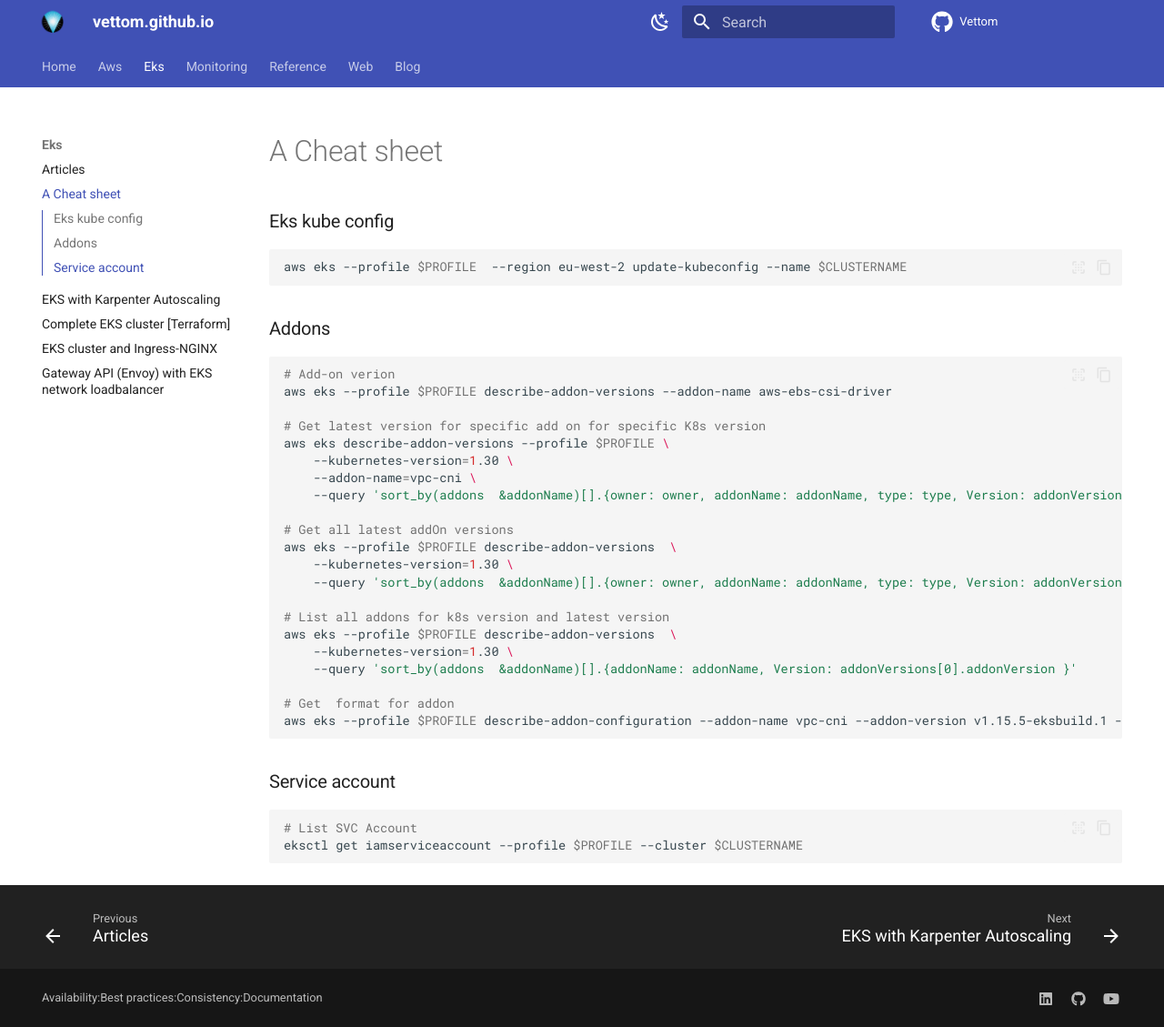
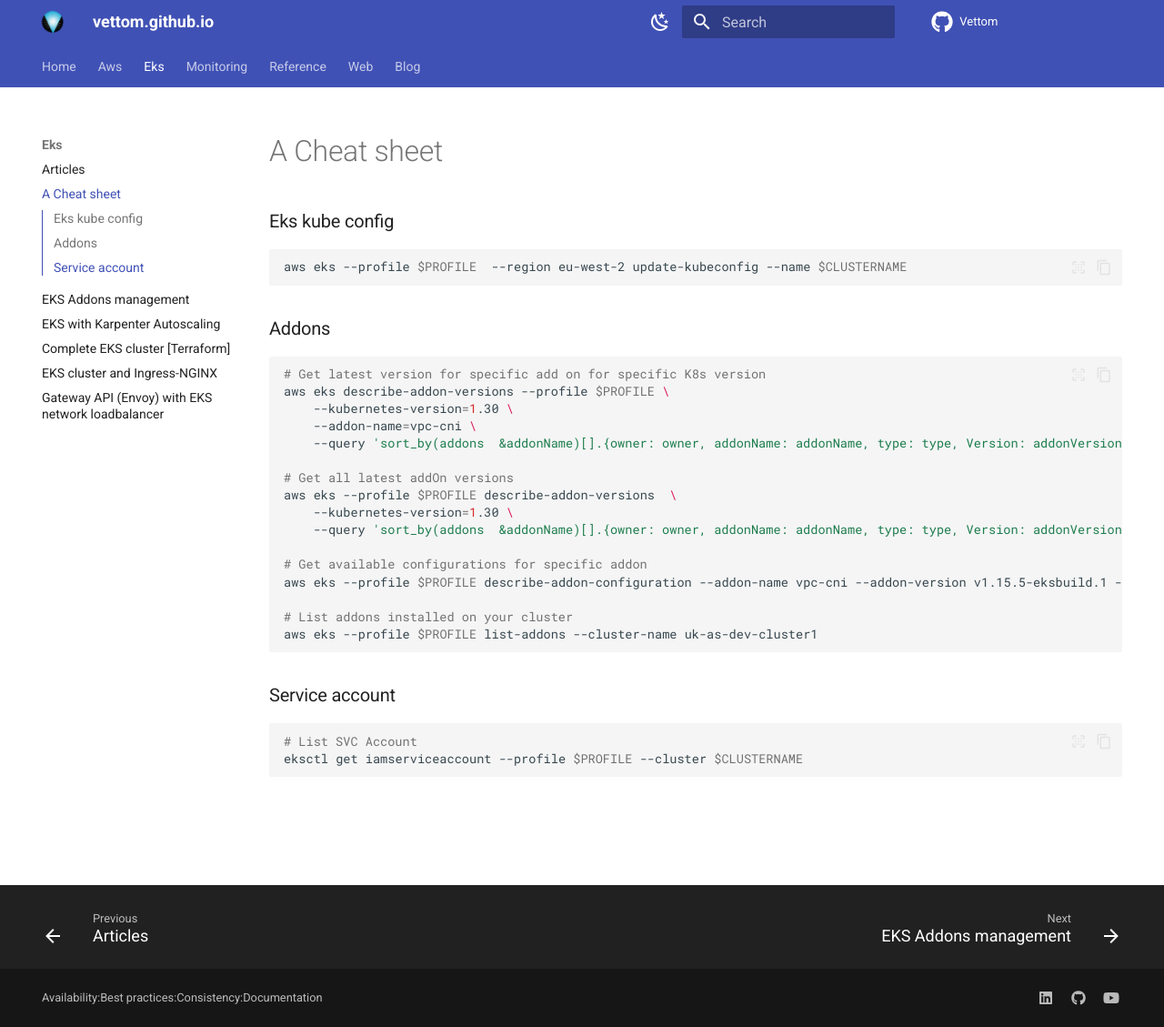
Before and after one commit to vettom/vettom.github.io, an MkDocs documentation site: the page built from docs/Eks/cheat-sheet.md, in a window 1280 px wide and 1129 px high. Shown: the whole window at 91% size. Built offline with MkDocs 1.6.1 and Material for MkDocs 9.7.7, drawn with Linux system fonts in a browser that asks for light colours.

Commit message:
Update by DV on Wed 25 Sep 2024 08:49:07 BST

````diff
--- a/docs/Eks/cheat-sheet.md
+++ b/docs/Eks/cheat-sheet.md
@@ -7,9 +7,6 @@ aws eks --profile $PROFILE  --region eu-west-2 update-kubeconfig --name $CLUSTER
 
 ### Addons
 ```bash
-# Add-on verion
-aws eks --profile $PROFILE describe-addon-versions --addon-name aws-ebs-csi-driver
-
 # Get latest version for specific add on for specific K8s version
 aws eks describe-addon-versions --profile $PROFILE \
     --kubernetes-version=1.30 \
@@ -21,13 +18,11 @@ aws eks --profile $PROFILE describe-addon-versions  \
 	--kubernetes-version=1.30 \
     --query 'sort_by(addons  &addonName)[].{owner: owner, addonName: addonName, type: type, Version: addonVersions[0].addonVersion }'
 
-# List all addons for k8s version and latest version
-aws eks --profile $PROFILE describe-addon-versions  \
-	--kubernetes-version=1.30 \
-	--query 'sort_by(addons  &addonName)[].{addonName: addonName, Version: addonVersions[0].addonVersion }'
+# Get available configurations for specific addon
+aws eks --profile $PROFILE describe-addon-configuration --addon-name vpc-cni --addon-version v1.15.5-eksbuild.1 --output yaml
 
-# Get  format for addon
-aws eks --profile $PROFILE describe-addon-configuration --addon-name vpc-cni --addon-version v1.15.5-eksbuild.1 --output text
+# List addons installed on your cluster
+aws eks --profile $PROFILE list-addons --cluster-name uk-as-dev-cluster1
 ```
 
 ### Service account
````
Also changed, not shown: docs/Eks/eks-addon-manage.md (added, +50 -0 lines).
